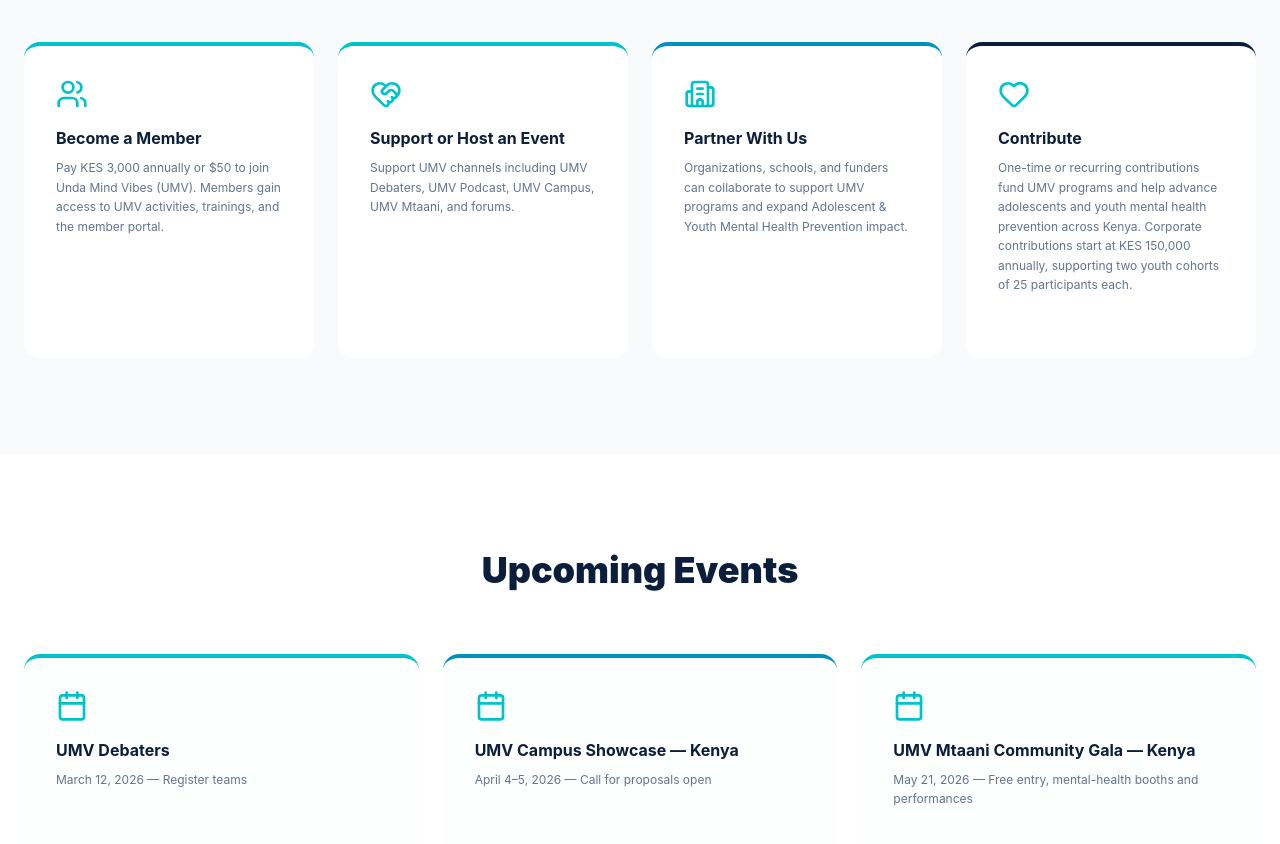
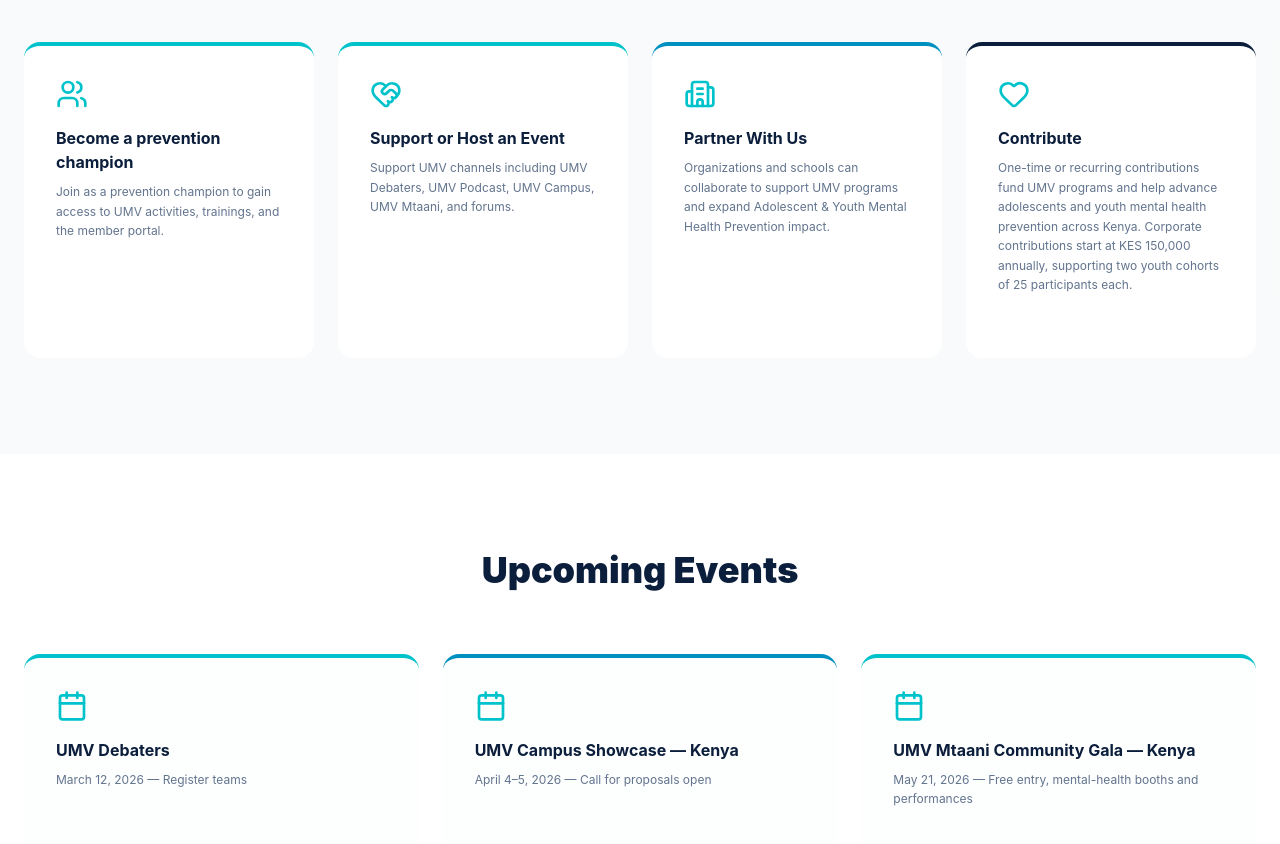
Before and after one commit to JamesKamau-5773/Unda-YouthNetwork-Frontend, a React (Vite) app: page / in a window 1280 px wide. Shown: the part 4280-5124 px from the top of the page. Built offline with nearby package versions, Linux system fonts and the light colour scheme.

Commit message:
GetInvolved: Become a prevention champion (remove pricing); remove 'funders' from Partner With Us copy

```diff
--- a/src/components/sections/GetInvolved.jsx
+++ b/src/components/sections/GetInvolved.jsx
@@ -6,8 +6,8 @@ const GetInvolved = () => {
   const options = [
     {
       icon: Users,
-      title: "Become a Member",
-      description: "Pay KES 3,000 annually or $50 to join Unda Mind Vibes (UMV). Members gain access to UMV activities, trainings, and the member portal.",
+      title: "Become a prevention champion",
+      description: "Join as a prevention champion to gain access to UMV activities, trainings, and the member portal.",
       link: "/membership",
       color: "border-[#00C2CB]"
     },
@@ -21,7 +21,7 @@ const GetInvolved = () => {
     {
       icon: Building2,
       title: "Partner With Us",
-      description: "Organizations, schools, and funders can collaborate to support UMV programs and expand Adolescent & Youth Mental Health Prevention impact.",
+      description: "Organizations and schools can collaborate to support UMV programs and expand Adolescent & Youth Mental Health Prevention impact.",
       link: "/partner",
       color: "border-[#0090C0]"
     },
```
